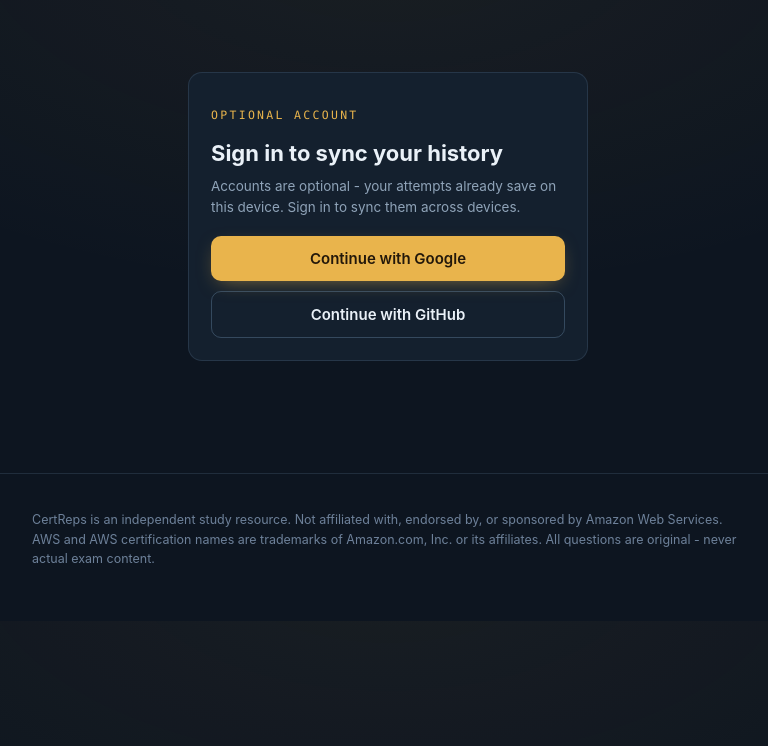
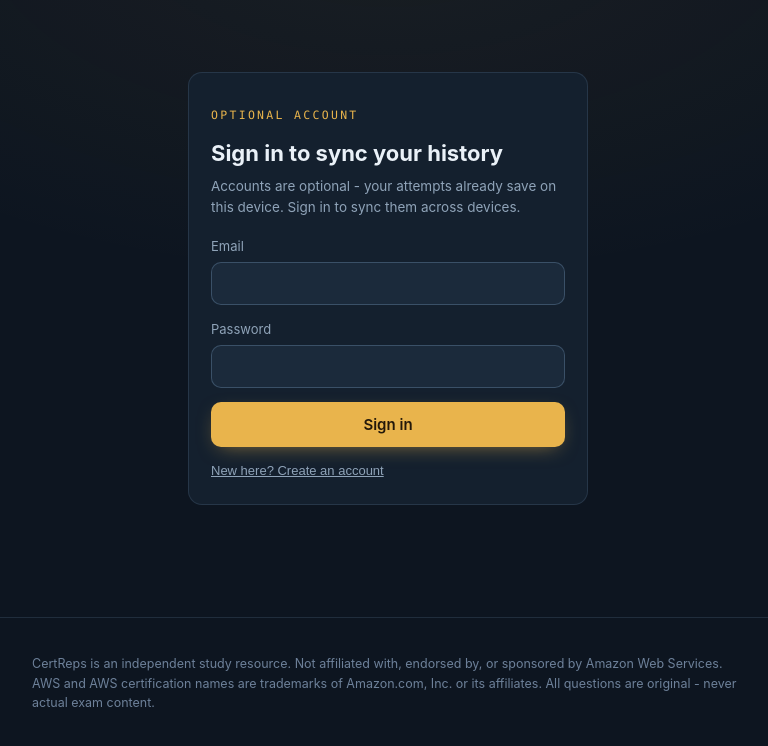
Before and after one commit to keysmon/certreps, a Next.js app: page /login in a window 1280 px wide. Shown: the top 746 px of the page, without its empty margins (252-1020 px from the left). Built offline with nearby package versions, Linux system fonts and the light colour scheme; no server answers.

Commit message:
feat(v1b): email+password auth (user decision) - oauth deferred, dormant

```diff
--- a/app/login/LoginClient.tsx
+++ b/app/login/LoginClient.tsx
@@ -1,24 +1,98 @@
 "use client";
+import { useState } from "react";
+import { useRouter } from "next/navigation";
 import { getSupabase, supabaseAvailable } from "@/lib/supabase/client";
 
+/**
+ * Google/GitHub OAuth is deferred by user decision 2026-07-07 - email+password ships
+ * first as the only login method. The provider flow below stays dormant; re-enable by
+ * registering the provider apps (Supabase dashboard + Google/GitHub) and flipping this flag.
+ */
+const OAUTH_DEFERRED = true;
 type Provider = "google" | "github";
 
+function signInWithOAuth(provider: Provider) {
+  getSupabase()!.auth.signInWithOAuth({
+    provider,
+    options: { redirectTo: `${location.origin}/auth/callback` },
+  });
+}
+
+type Mode = "signin" | "signup";
+
+const inputStyle: React.CSSProperties = {
+  width: "100%",
+  padding: "11px 13px",
+  fontSize: 15,
+  fontFamily: "var(--font-sans)",
+  color: "var(--text)",
+  background: "var(--panel-2)",
+  border: "1px solid var(--line-strong)",
+  borderRadius: "var(--radius-sm)",
+};
+
+const labelStyle: React.CSSProperties = {
+  display: "block",
+  fontSize: 13,
+  color: "var(--muted)",
+  margin: "0 0 6px",
+};
+
 export function LoginClient({ failed }: { failed: boolean }) {
+  const router = useRouter();
+  const [mode, setMode] = useState<Mode>("signin");
+  const [email, setEmail] = useState("");
+  const [password, setPassword] = useState("");
+  const [pending, setPending] = useState(false);
+  const [error, setError] = useState<string | null>(null);
+  const [notice, setNotice] = useState<string | null>(null);
+
   if (!supabaseAvailable()) {
     return <p className="muted">Accounts are not available on this deployment.</p>;
   }
 
-  function signIn(provider: Provider) {
-    getSupabase()!.auth.signInWithOAuth({
-      provider,
-      options: { redirectTo: `${location.origin}/auth/callback` },
-    });
+  async function onSubmit(e: React.FormEvent) {
+    e.preventDefault();
+    setError(null);
+    setNotice(null);
+    setPending(true);
+
+    const supabase = getSupabase()!;
+    const { data, error } =
+      mode === "signin"
+        ? await supabase.auth.signInWithPassword({ email, password })
+        : await supabase.auth.signUp({ email, password });
+
+    if (error) {
+      setError(error.message);
+      setPending(false);
+      return;
+    }
+    if (data.session) {
+      // Same post-login merge path OAuth used - fullSync() runs on the account page.
+      router.push("/account?welcome=1");
+      return; // keep pending true through the navigation
+    }
+    // signUp with email-confirmation on (autoconfirm off someday) returns no session.
+    setNotice("Check your email to confirm your account.");
+    setPending(false);
   }
+
+  function toggleMode() {
+    setMode((m) => (m === "signin" ? "signup" : "signin"));
+    setError(null);
+    setNotice(null);
+  }
+
+  const isSignin = mode === "signin";
+  const submitLabel = isSignin ? "Sign in" : "Create account";
 
   return (
     <div className="card" style={{ maxWidth: 400, margin: "0 auto" }}>
       <p className="eyebrow">Optional account</p>
-      <h1 style={{ fontSize: 22, margin: "6px 0 6px" }}>Sign in to sync your history</h1>
+      <h1 style={{ fontSize: 22, margin: "6px 0 6px" }}>
+        {isSignin ? "Sign in to sync your history" : "Create an account to sync your history"}
+      </h1>
       <p className="small-copy" style={{ margin: "0 0 18px" }}>
         Accounts are optional - your attempts already save on this device. Sign in to sync them
         across devices.
@@ -28,14 +102,100 @@ export function LoginClient({ failed }: { failed: boolean }) {
           Sign-in didn&apos;t complete. Please try again.
         </p>
       )}
-      <div style={{ display: "flex", flexDirection: "column", gap: 10 }}>
-        <button className="btn btn-primary" style={{ width: "100%", justifyContent: "center" }} onClick={() => signIn("google")}>
-          Continue with Google
+
+      <form onSubmit={onSubmit} style={{ display: "flex", flexDirection: "column", gap: 14 }}>
+        <div>
+          <label htmlFor="email" style={labelStyle}>
+            Email
+          </label>
+          <input
+            id="email"
+            type="email"
+            required
+            autoComplete="email"
+            value={email}
+            onChange={(e) => setEmail(e.target.value)}
+            style={inputStyle}
+          />
+        </div>
+        <div>
+          <label htmlFor="password" style={labelStyle}>
+            Password
+          </label>
+          <input
+            id="password"
+            type="password"
+            required
+            // Client-side guardrail on account creation only; never strength-validate a
+            // sign-in (the password already exists). Supabase enforces the real policy.
+            minLength={isSignin ? undefined : 8}
+            autoComplete={isSignin ? "current-password" : "new-password"}
+            value={password}
+            onChange={(e) => setPassword(e.target.value)}
+            style={inputStyle}
+          />
+          {!isSignin && (
+            <p className="small-copy" style={{ margin: "6px 0 0", fontSize: 12.5 }}>
+              At least 8 characters.
+            </p>
+          )}
+        </div>
+
+        {error && (
+          <p style={{ color: "var(--rose)", fontSize: 13.5, margin: 0 }}>{error}</p>
+        )}
+        {notice && (
+          <p className="small-copy" style={{ margin: 0 }}>
+            {notice}
+          </p>
+        )}
+
+        <button
+          type="submit"
+          className="btn btn-primary"
+          disabled={pending}
+          style={{ width: "100%", justifyContent: "center" }}
+        >
+          {pending ? "Working..." : submitLabel}
         </button>
-        <button className="btn btn-ghost" style={{ width: "100%", justifyContent: "center" }} onClick={() => signIn("github")}>
-          Continue with GitHub
-        </button>
-      </div>
+      </form>
+
+      {/* Dormant while OAUTH_DEFERRED - the provider buttons re-appear when the flag flips. */}
+      {!OAUTH_DEFERRED && (
+        <div style={{ display: "flex", flexDirection: "column", gap: 10, marginTop: 14 }}>
+          <button
+            className="btn btn-primary"
+            style={{ width: "100%", justifyContent: "center" }}
+            onClick={() => signInWithOAuth("google")}
+          >
+            Continue with Google
+          </button>
+          <button
+            className="btn btn-ghost"
+            style={{ width: "100%", justifyContent: "center" }}
+            onClick={() => signInWithOAuth("github")}
+          >
+            Continue with GitHub
+          </button>
+        </div>
+      )}
+
+      <button
+        type="button"
+        onClick={toggleMode}
+        style={{
+          background: "none",
+          border: "none",
+          color: "var(--muted)",
+          fontSize: 13,
+          cursor: "pointer",
+          padding: 0,
+          marginTop: 16,
+          textDecoration: "underline",
+        }}
+      >
+        {isSignin ? "New here? Create an account" : "Already have an account? Sign in"}
+      </button>
     </div>
   );
 }
```
Also changed, not shown: 1 other file (tests, documents, lock files or other folders).
